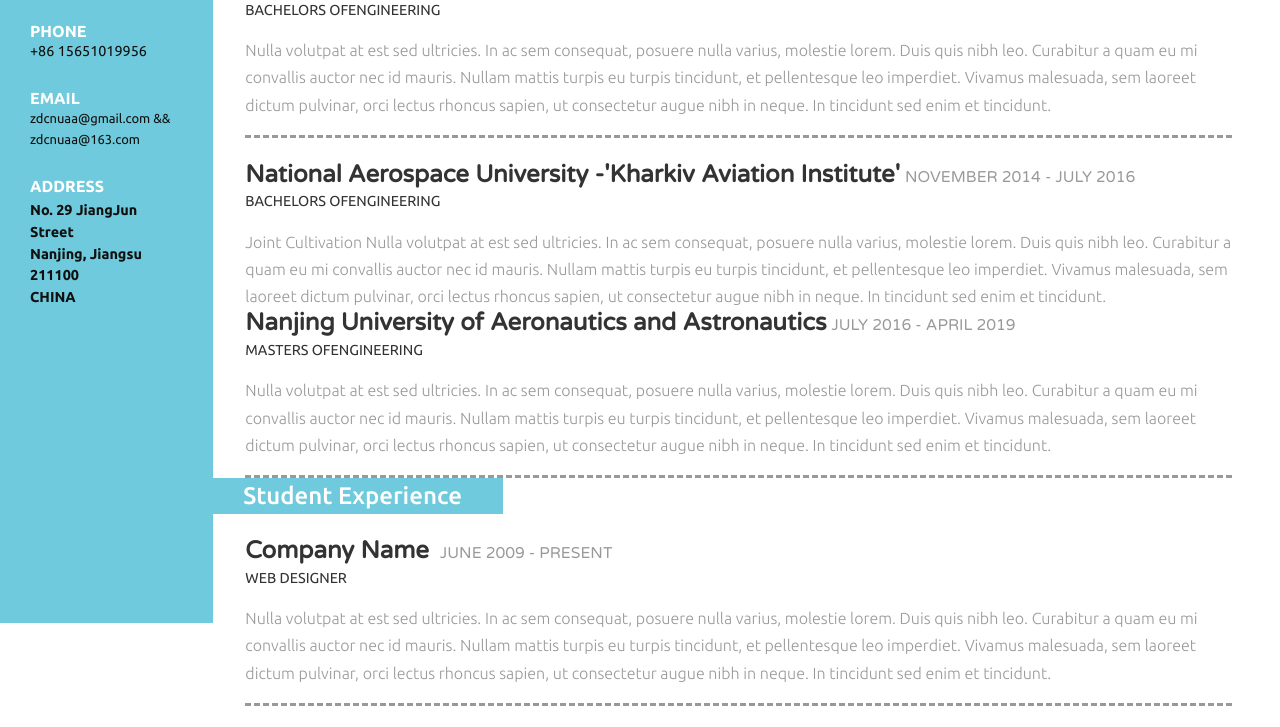
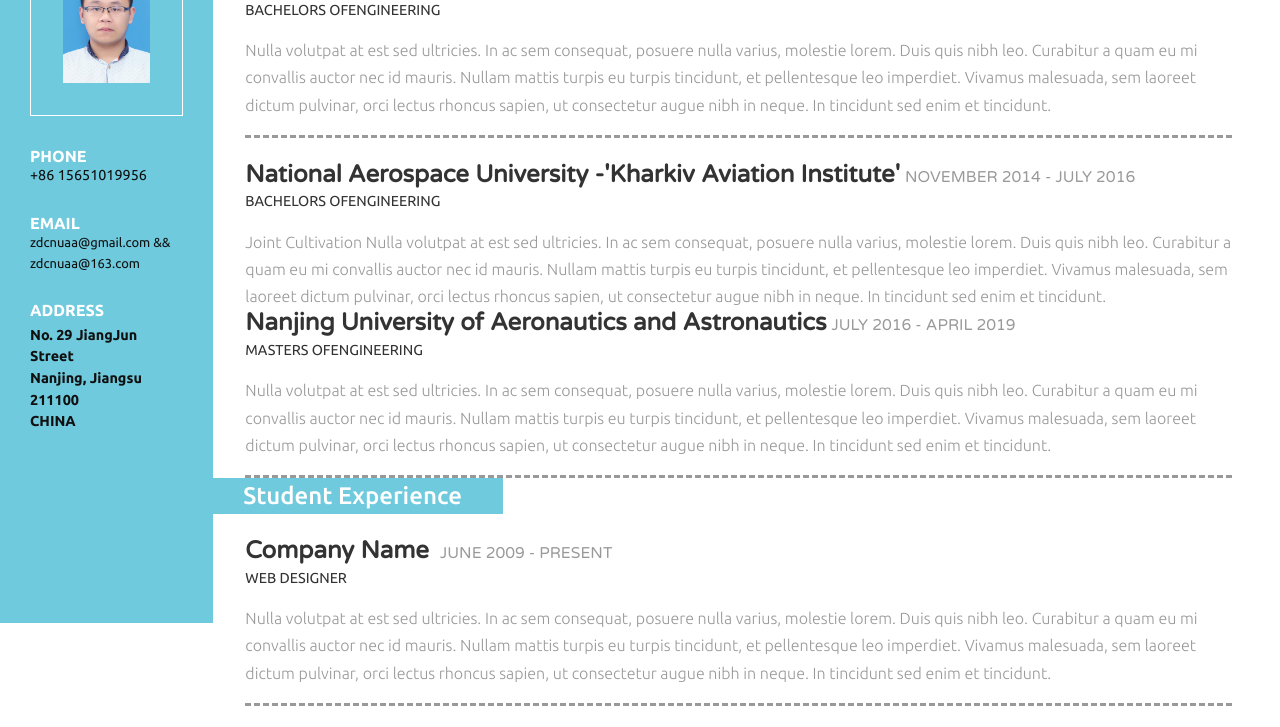
Before and after one commit to Daocheng66/daocheng66.github.io, a plain HTML site: page index.html in a window 1280 px wide. Shown: the part 177-904 px from the top of the page. Drawn offline with Linux system fonts and the light colour scheme; files whose address does not match are found by name.

Commit message:
Signed-off-by: Daocheng66 <zdcnuaa@163.com>

```diff
--- a/index.html
+++ b/index.html
@@ -31,7 +31,7 @@ Smartphone Compatible web template, free webdesigns for Nokia, Samsung, LG, Sony
 <!-- header -->
 <div class="col-sm-3 col-md-2 sidebar">
 		 <div class="sidebar_top">
-		   <h1> <strong>Zhang	Daocheng</strong> <img src="../../个人资料/张道成340881199405190115.jpg" alt=""/>		 </h1>
+		   <h1> <strong>Zhang	Daocheng</strong> <img src="images/zhang.jpg" alt=""/>	 </h1>
 		 </div>
 		<div class="details">
 		  <h3>PHONE</h3>
```
Also changed, not shown: images/avt.png (deleted), images/g4.jpg (deleted), images/zhang.jpg (added).
